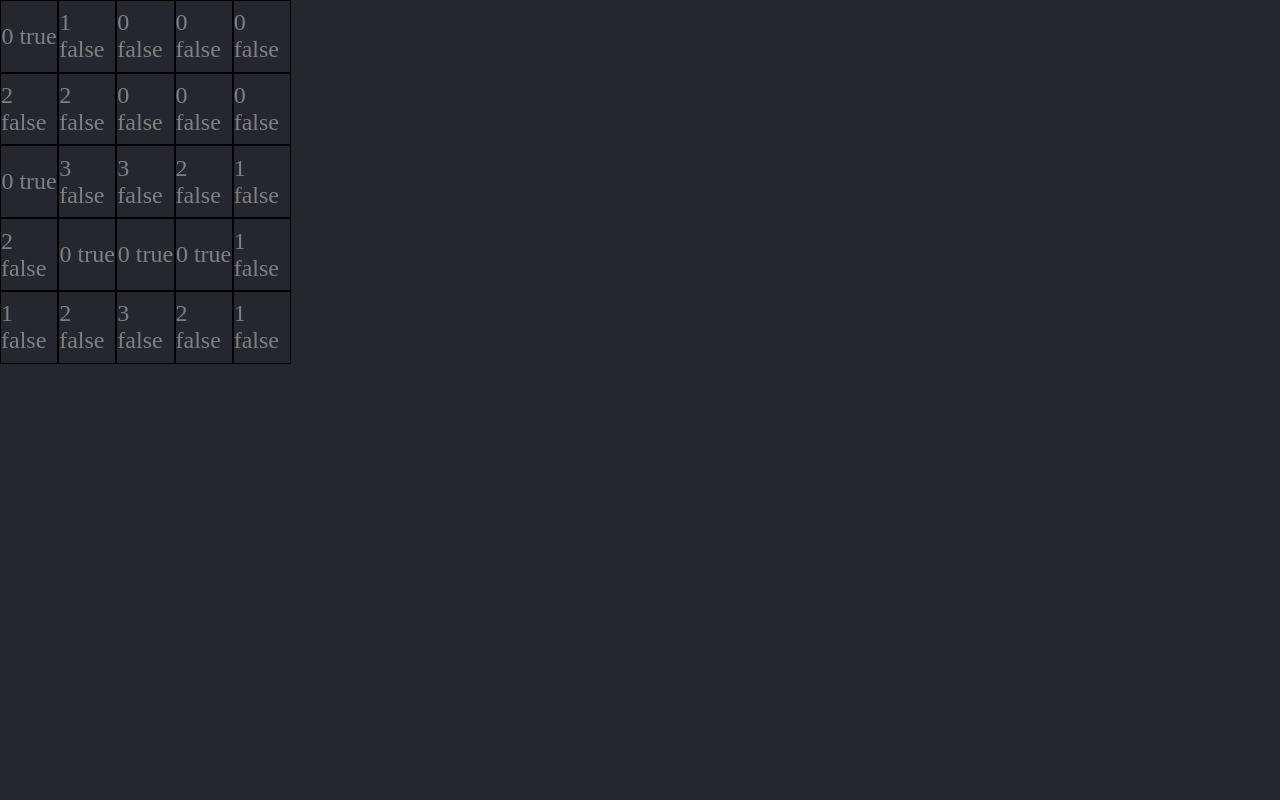
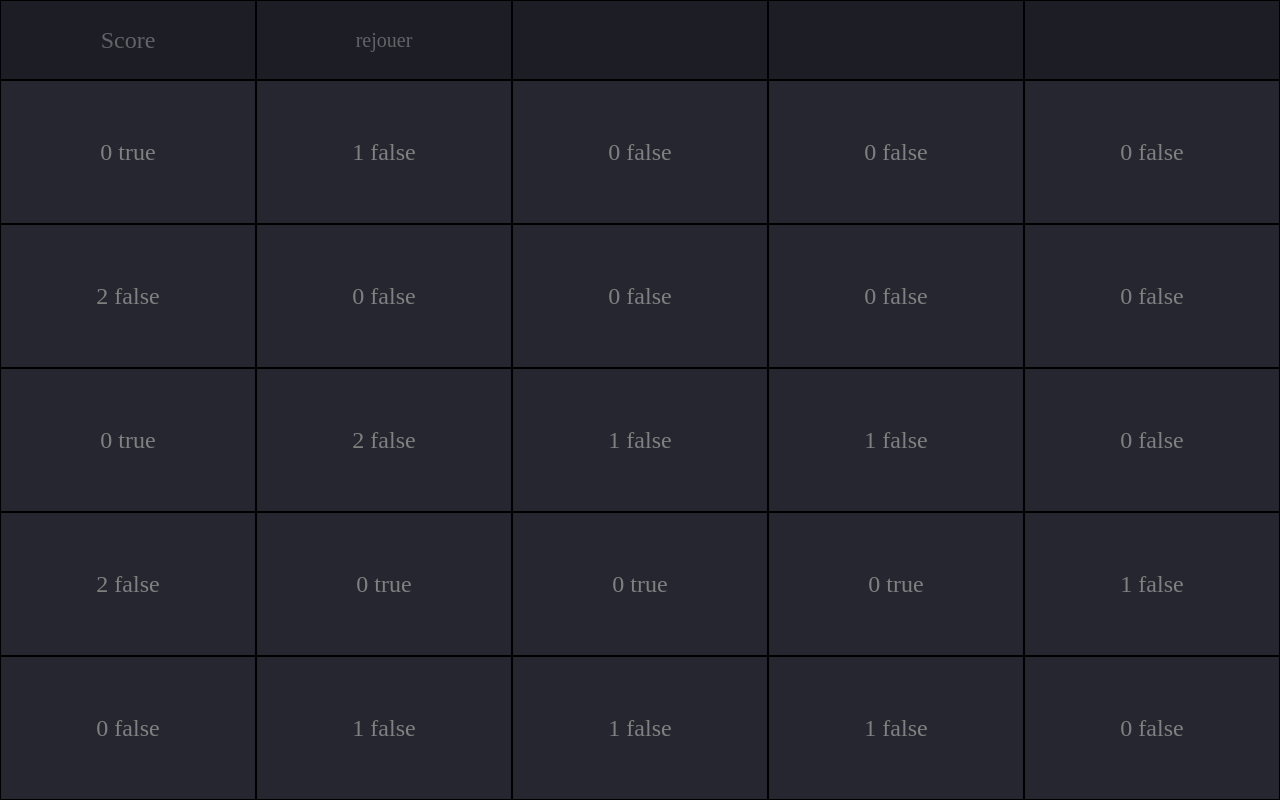
Before and after one commit to Alex3211/Vue-Minesweeper, a Vue app: page / in a window 1280 px wide. Built offline with nearby package versions, Linux system fonts and the light colour scheme.

Commit message:
first clean

```diff
--- a/src/components/Grid/Cell.vue
+++ b/src/components/Grid/Cell.vue
@@ -1,11 +1,13 @@
 <template>
-  <div class="Cell" :class="cellClass" @click="cellClick">
+  <div class="Cell" :style="`width: calc(100% / ${getX})`" :class="cellClass" @click="cellClick">
     {{cell.value}}
     {{cell.bombe}}
   </div>
 </template>
+  ;
 
 <script>
+import { mapGetters } from 'vuex'
 export default {
   name: 'Cell',
   data: function () {
@@ -17,6 +19,10 @@
   created () {},
   mounted () {},
   computed: {
+    ...mapGetters([
+      'array',
+      'getX'
+    ]),
     cellClass: function () {
       if (this.cell.used && this.cell.value >= 0 && !this.cell.bombe) {
         return 'green'
@@ -43,7 +49,6 @@
   justify-content: center;
   align-items: center;
   font-size: 24px;
-  width: calc(100vw / 22);
   border: 1px solid black;
   color: grey;
   &:hover {
--- a/src/components/Grid/Index.vue
+++ b/src/components/Grid/Index.vue
@@ -35,8 +35,8 @@
 
 <style scoped lang="scss">
 .Grid {
-  width: 100vw;
-  height: 100vh;
+  width: 100%;
+  height: 90%;
   padding: 0;
   margin: 0;
 }
--- a/src/components/Grid/Row.vue
+++ b/src/components/Grid/Row.vue
@@ -1,11 +1,12 @@
 <template>
-  <div class="Row">
+  <div class="Row" :style="`height: calc(80% / ${getY})`">
     <Cell v-for='(cell, index) in row' :key="'cell'+index" :cell="cell"/>
   </div>
 </template>
 
 <script>
 import Cell from '@/components/Grid/Cell.vue'
+import { mapGetters } from 'vuex'
 
 export default {
   name: 'Row',
@@ -20,6 +21,12 @@
   },
   mounted () {
   },
+  computed: {
+    ...mapGetters([
+      'array',
+      'getY'
+    ])
+  },
   components: {
     Cell
   },
@@ -31,7 +38,6 @@
 <style scoped lang="scss">
 .Row {
   display: flex;
-  height: calc(100% / 11);
   min-height: 64px;
 }
 </style>
--- a/src/components/Nav.vue
+++ b/src/components/Nav.vue
@@ -1,27 +1,52 @@
 <template>
-  <div class="Nav">
-
+  <div class="menu">
+    <div class="btn" v-for="(menu, index) in menuContent" :key="'menu'+index">{{menu.fv}}</div>
   </div>
 </template>
 
 <script>
+import { mapGetters } from 'vuex'
 export default {
   name: 'Nav',
   props: {
     msg: String
+  },
+  data: function () {
+    return {
+      menuContent: [
+        {
+          fv: 'Score',
+          value: 0
+        },
+        {
+          fv: 'rejouer'
+        },
+        {
+          fv: ''
+        },
+        {
+          fv: ''
+        },
+        {
+          fv: ''
         }
+      ]
+    }
+  },
+  computed: {
+    ...mapGetters(['array', 'getX', 'getY'])
+  },
+  methods: {}
 }
 </script>
 
 <style scoped lang="scss">
-#menu {
+.menu {
   width: 100%;
   height: 10vh;
   display: flex;
   min-height: 64px;
   background: #1d1d25;
-}
-
   .btn {
     height: 100%;
     width: 20%;
@@ -32,10 +57,10 @@
     align-items: center;
     color: #626468;
   }
-
   .btn:hover {
     font-size: 24px;
     cursor: pointer;
     color: #626468;
   }
+}
 </style>
--- a/src/mixin.js
+++ b/src/mixin.js
@@ -1,63 +1,33 @@
 /* eslint-disable */
-// getAdjacentCase = (origin) => {
-//   let plateau = document.getElementById('app');
-//   let originValues = {
-//     x: origin.target['data-attribute'].pos.row,
-//     y: origin.target['data-attribute'].pos.col
-//   }
-//   let adjacentValidCase = [];
-//   for (let i = -1; i <= 1; i++) {
-//     for (let t = -1; t <= 1; t++) {
-//       const current = [];
-//       Object.values(plateau.children).forEach(row => {
-//         Object.values(row.children).forEach(column => {
-//           if (column['data-attribute'].pos.row === i + originValues.x && column[
-//               'data-attribute'].pos.col === t + originValues.y) current.push(column);
-//         })
-//       })
-//       if (current[0] && ((!current[0].className.includes('green') && !current[0].className.includes(
-//           'red')))) {
-//         adjacentValidCase.push({
-//           target: current[0]
-//         });
-//       }
-//     }
-//   }
-//   return adjacentValidCase;
-// }
-function isWin(array) {
-  let countTrue = 0;
-  let countFalse = 0;
+function isWin (array) {
+  let countTrue = 0
+  let countFalse = 0
   array.forEach(row => row.forEach(column => {
-    if (column.value && !column.used) {
-      countTrue = countTrue + 1;
+    if (!column.used && !column.bombe) {
+      countTrue = countTrue + 1
     } else {
-      countFalse = countFalse + 1;
+      countFalse = countFalse + 1
     }
   }))
   return countTrue === 0
 }
-
-function getAdjacentCase(element, oldArray) {
+function getAdjacentCase (element, oldArray) {
   const originValues = {
     x: element.x,
     y: element.y
   }
   let array = oldArray
-  const adjacentValidCase = [];
-
+  const adjacentValidCase = []
   for (let i = -1; i <= 1; i++) {
     for (let t = -1; t <= 1; t++) {
-      const current = [];
       array.forEach(row => {
         row.forEach(column => {
-          if (column.x === originValues.x + i && column.y === originValues.y + t) adjacentValidCase.push(column);
-
+          if (column.x === originValues.x + i && column.y === originValues.y + t) adjacentValidCase.push(column)
         })
       })
     }
   }
-  return adjacentValidCase;
+  return adjacentValidCase
 }
 export default {
   generateArray: (y, x) => {
@@ -76,7 +46,7 @@
       }
       array.push(row)
     }
-    return array;
+    return array
   },
   setNumber: (array, adjacentFunction) => {
     array.forEach((row, i) => {
@@ -89,26 +59,20 @@
     return array
   },
   AdjacentBomb: (array, colIndex, rowIndex, rowLenght, colLenght) => {
-    let bombNumber = 0;
+    let bombNumber = 0
     for (let o = -1; o <= 1; o++) {
       for (let l = -1; l <= 1; l++) {
-        // if ((rowIndex + o) < 0 || (rowIndex + o) > rowLenght ||
-        //   (colIndex + l) < 0 || (colIndex + l) > colLenght ||
-        //   (l !== 0 && o !== 0) && colIndex === 11 && rowIndex === 11) {
-        /* Pourquoi il y a des chiffres en dur ? ( 11 ) */
-
-
         if ((rowIndex + o) < 0 || (rowIndex + o) > rowLenght ||
           (colIndex + l) < 0 || (colIndex + l) > colLenght ||
-          (l !== 0 && o !== 0) && colIndex === 11 && rowIndex === 11) {
-          continue;
+          (l !== 0 && o !== 0)) {
+          continue
         }
         if (array[rowIndex + o][colIndex + l].bombe) {
-          bombNumber++;
+          bombNumber++
         }
       }
     }
-    return bombNumber;
+    return bombNumber
   },
   GenerateBomb: (array, colLength, rowLength) => {
     let caseNumber = 0
@@ -133,15 +97,15 @@
   },
   CheckCase: (element, oldArray, checkCase, isRecursive) => {
     let _col
-    let score = 0;
-    let gameBreak = false;
-    let win = false;
+    let score = 0
+    let gameBreak = false
+    let win = false
     let array = (isRecursive) ? oldArray : oldArray
     array = array.map(row => row.map(col => {
       if (col.id === element.id) {
         _col = col
+        col.used = true
         if (!col.bombe && !col.used) {
-          col.used = true
           score = score + 1
         }
         if (col.bombe) {
@@ -150,7 +114,7 @@
       }
       return col
     }))
-    console.log(score);
+    win = isWin(array)
     if (_col.value !== 0 && !gameBreak) {
       return {
         array,
@@ -169,15 +133,15 @@
         }
       }
       if (!_col.bombe && !isRecursive) {
-        let adjacent = getAdjacentCase(_col, array);
+        let adjacent = getAdjacentCase(_col, array)
         adjacent.forEach((item, i) => {
-          let _current = array;
+          let _current = array
           if (!item.used && !item.bombe) {
             array.forEach(row => row.forEach(column => {
               if (column.id === item.id && !item.used && !column.bombe) {
-                score = score + 1;
-                column.used = true;
-                const result = checkCase(item, _current, checkCase, (column.value === 0) ? false : true)
+                score = score + 1
+                column.used = true
+                const result = checkCase(item, _current, checkCase, column.value !== 0)
                 _current = result.array
                 score = score + result.score
                 gameBreak = result.gameBreak
@@ -190,8 +154,8 @@
             win: isWin(_current),
             score,
             gameBreak: gameBreak
-          };
-        });
+          }
+        })
       }
     }
     return {
@@ -199,6 +163,6 @@
       win: isWin(array),
       score,
       gameBreak: gameBreak
-    };
-  },
+    }
+  }
 }
--- a/src/store.js
+++ b/src/store.js
@@ -18,6 +18,12 @@
   getters: {
     array: (state, getters) => {
       return state.array
+    },
+    getX: (state, getters) => {
+      return state.settings.x
+    },
+    getY: (state, getters) => {
+      return state.settings.y
     }
   },
   mutations: {
@@ -29,12 +35,17 @@
       state.score = 0
     },
     setClick (state, payload) {
-      // col.used sert a mettre les couleurs, il faut mettre l'algo pour les cases adjacentes
       const result = mixin.CheckCase(payload, state.array, mixin.CheckCase, false)
       state.win = result.win
       state.gameBreak = result.gameBreak
       state.score = state.score + result.score
       state.array = result.array
+    },
+    setX (state, payload) {
+      state.x = payload.x
+    },
+    setY (state, payload) {
+      state.y = payload.y
     }
   },
   actions: {
@@ -43,6 +54,12 @@
     },
     setClick (context, payload) {
       context.commit('setClick', payload)
+    },
+    setX (context, payload) {
+      context.commit('setX', payload)
+    },
+    setY (context, payload) {
+      context.commit('setY', payload)
     }
   }
 })
```
Lines whose indentation alone changed are shown as unchanged.
